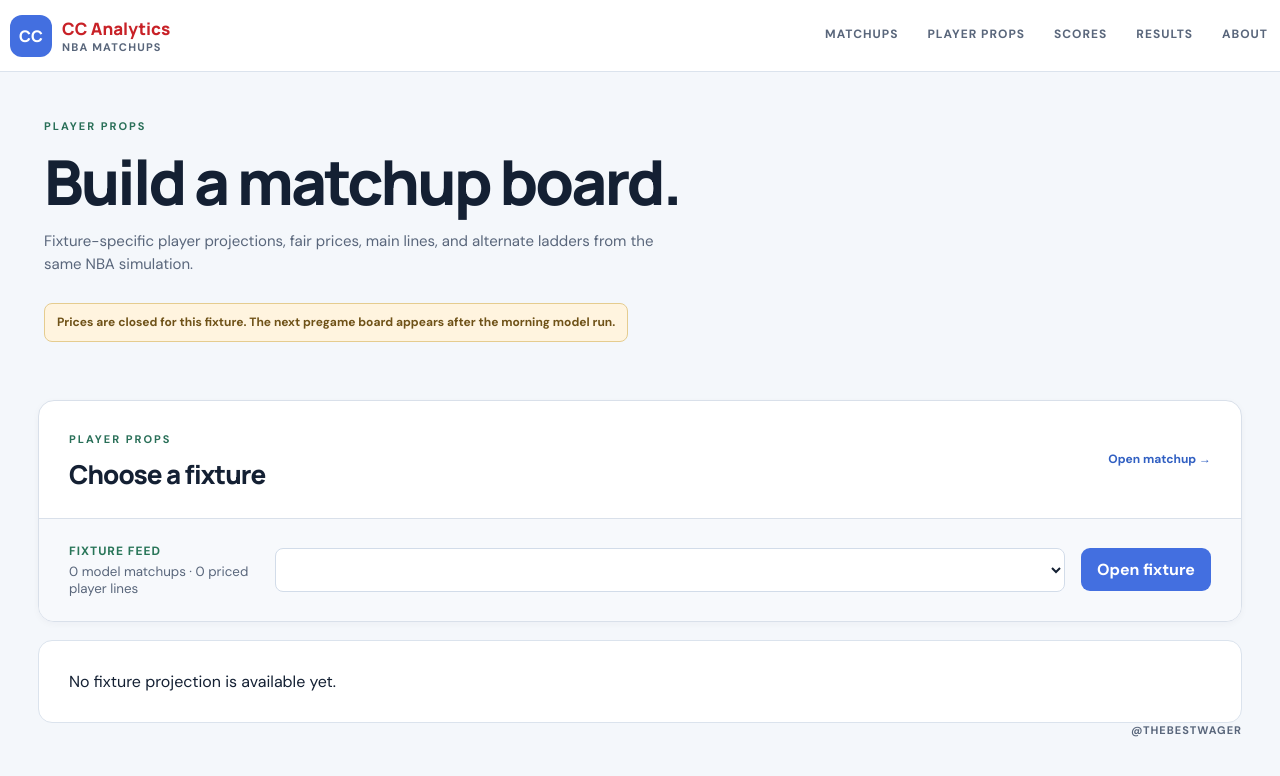
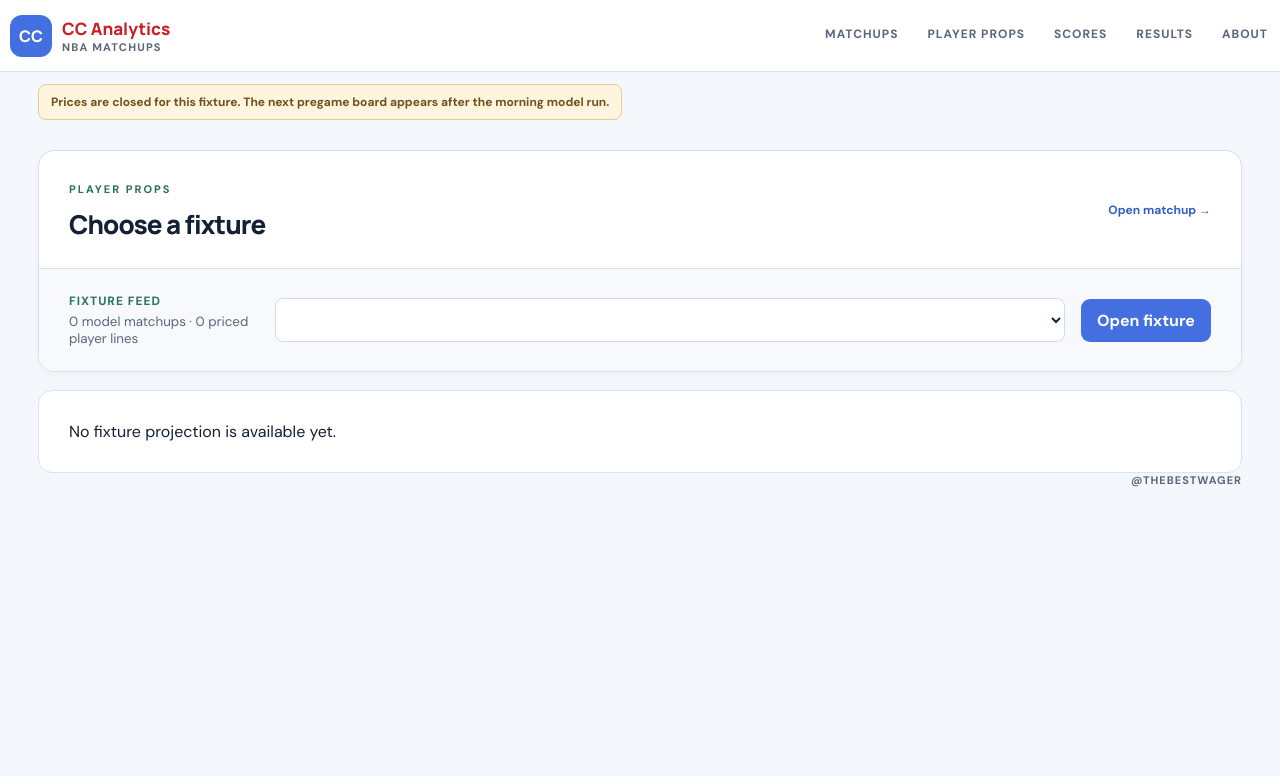
Before and after one commit to chatfield60-droid/ccnba, a Next.js app in the folder web/: page /props in a window 1280 px wide. Shown: the top 776 px of the page. Built offline with nearby package versions, Linux system fonts and the light colour scheme.

Commit message:
Remove player props introductory heading

```diff
--- a/web/app/props/page.tsx
+++ b/web/app/props/page.tsx
@@ -27,7 +27,7 @@ export default async function Props({searchParams}:{searchParams:Promise<Record<
  const longOdds=board.date===easternDate()?safe(board.predictions).filter(r=>r.player_id&&r.tier==='suggested'&&Number(r.odds)>=100&&r.ev>0&&r.ev<.15&&oddsOpen(statusById.get(Number(r.game_id)))).sort((a,b)=>b.odds-a.odds||b.ev-a.ev).slice(0,6):[];
  const ladders=findPositiveEvLadders(rows);
  return <>
-  <section className="board-intro"><span className="eyebrow">PLAYER PROPS</span><h1>Build a matchup board.</h1><p>Fixture-specific player projections, fair prices, main lines, and alternate ladders from the same NBA simulation.</p>{!open?<p className="closed-prices">Prices are closed for this fixture. The next pregame board appears after the morning model run.</p>:null}</section>
+  {!open?<p className="closed-prices">Prices are closed for this fixture. The next pregame board appears after the morning model run.</p>:null}
   {longOdds.length?<section className="site-panel"><div className="panel-heading"><div><span className="eyebrow">MODEL SUGGESTED · PLUS MONEY</span><h2>Higher odds plays</h2><p>Open suggested player props across today's slate, ordered by highest posted odds.</p></div></div><div className="edge-list props-edges">{longOdds.map((r,i)=><article className="edge-card" key={`${r.game_id}-${r.player_id}-${r.stat}-${r.line}-${r.pick}-${i}`}><div className="edge-meta"><span className="eyebrow">MODEL SUGGESTED</span>{r.line_type==='alternate'?<b className="altbadge">ALT</b>:null}</div><h3>{r.player}</h3><p>{r.game} · {selectionLabel(r.pick,r.line,r.stat)} · {pct(r.p_display)} chance</p><div className="edge-numbers"><span><small>BEST ODDS</small><strong>{price(r.odds)}</strong></span><span><small>FAIR</small><strong>{price(r.fair)}</strong></span><span><small>EV</small><strong>{pct(r.ev)}</strong></span></div><div className="edge-footer">{r.book||'Book not listed'} · <a href={`/props?fixture=${r.game_id}&view=edges`}>Open matchup →</a></div></article>)}</div></section>:null}
   <section className="site-panel builder">
    <div className="panel-heading"><div><span className="eyebrow">PLAYER PROPS</span><h2>Choose a fixture</h2></div><a className="quiet-link" href={`/?fixture=${fixture}`}>Open matchup →</a></div>
```
